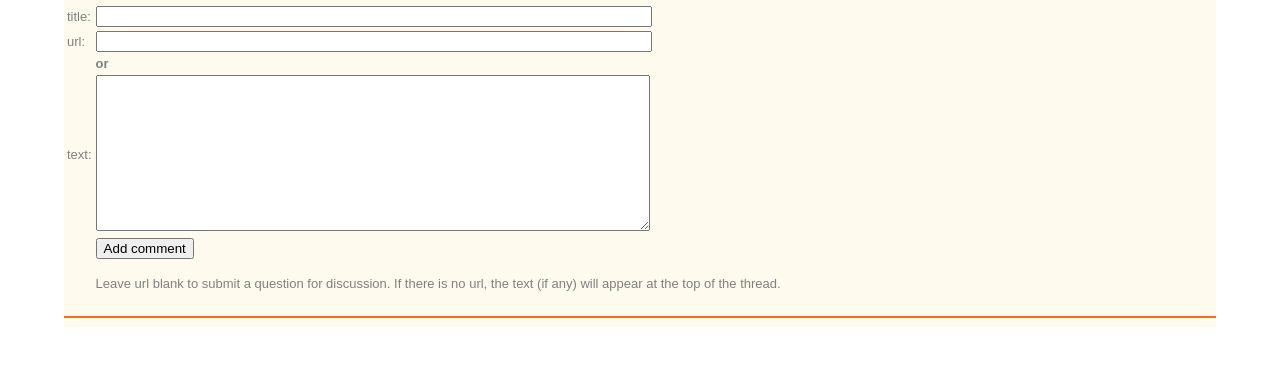
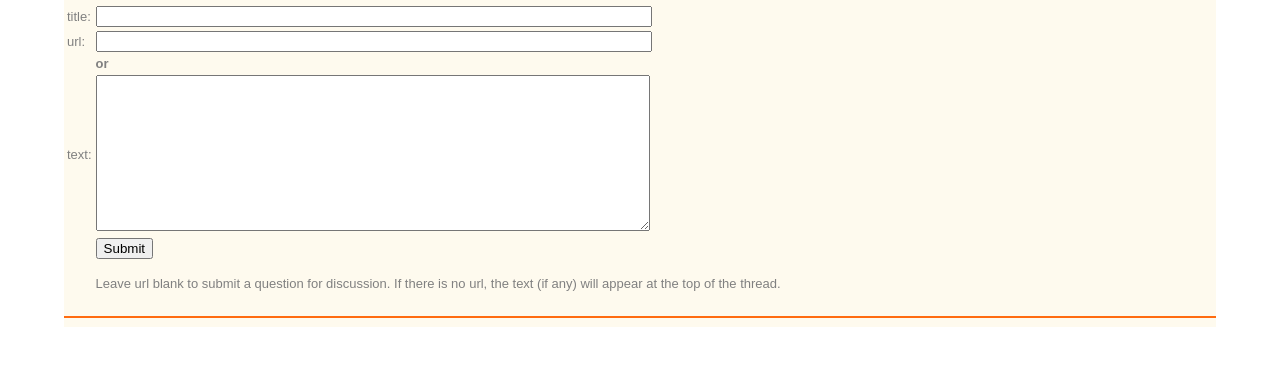
Before and after one commit to margaritageleta/aswapp, a Django app: page /submit/ in a window 1280 px wide. Shown: the part 31-404 px from the top of the page. Run offline with Django 3.2, Linux system fonts and the light colour scheme; the visitor is signed in with stand-in values (Sample User, id 1); some libraries are stand-ins or nearby versions.

Commit message:
Submit button

```diff
--- a/aswapp/templates/submit.html
+++ b/aswapp/templates/submit.html
@@ -33,7 +33,7 @@
           {% endfor %}
           <tr>
             <th></th>
-            <td><button type="submit">Add comment</button></td>
+            <td><button type="submit">Submit</button></td>
           </tr>
           <tr>
             <th></th>
```
